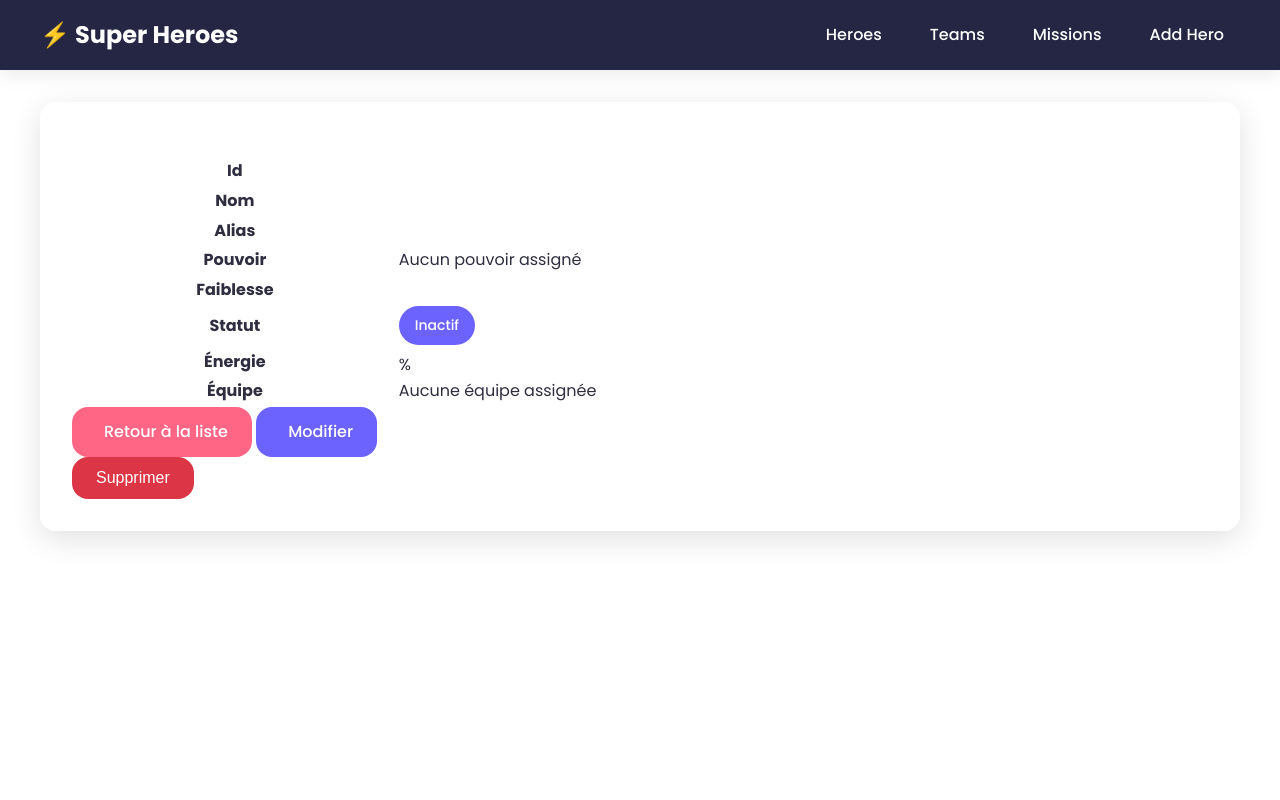
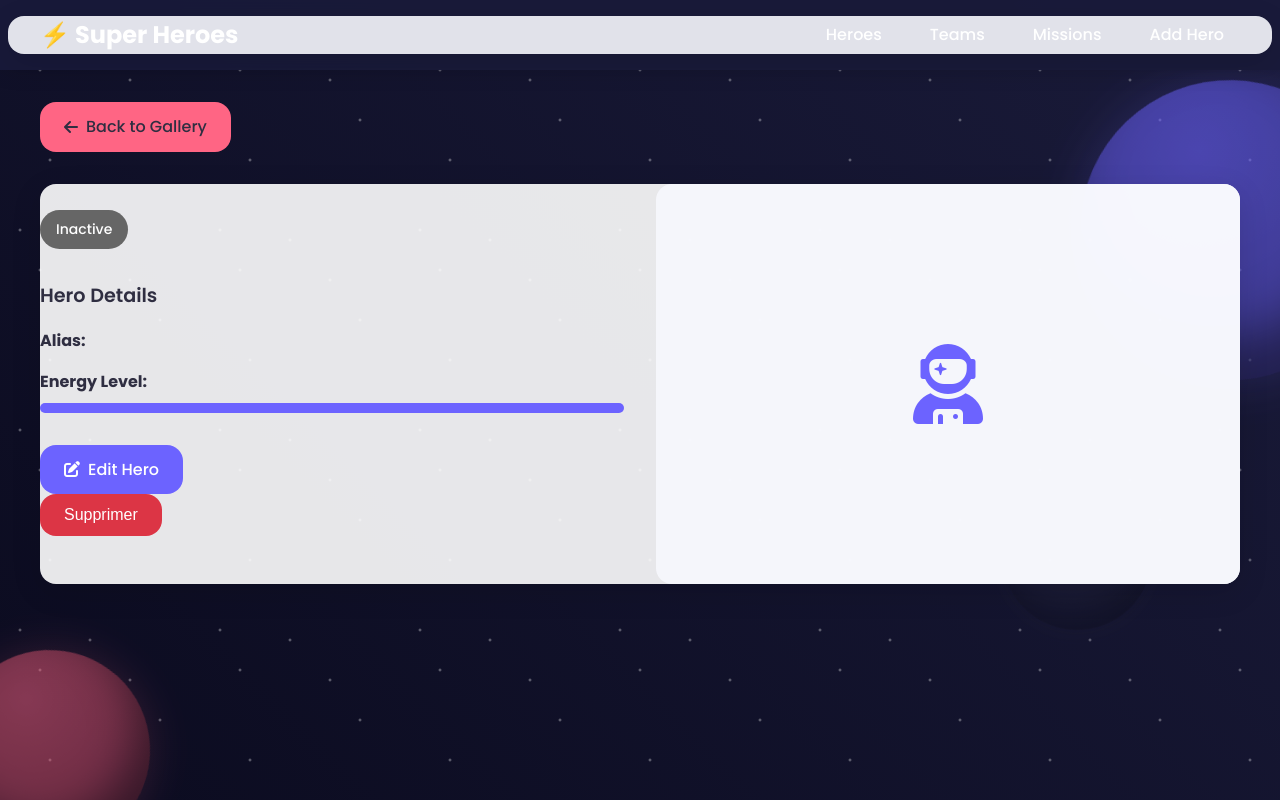
Before and after one commit to devilghostg/gestionnaire_super_heroes, a Symfony app: template templates/super_hero/show.html.twig in a window 1280 px wide. Run offline with Twig, Linux system fonts and the light colour scheme; the template is opened without the code that fills it, so the values that code supplies are empty; some libraries are stand-ins or nearby versions.

Commit message:
new design

```diff
--- /dev/null
+++ b/public/css/space-background.css
@@ -0,0 +1,128 @@
+/* Space Background */
+.space-background {
+    position: fixed;
+    top: 0;
+    left: 0;
+    width: 100%;
+    height: 100%;
+    z-index: -1;
+    overflow: hidden;
+    background: linear-gradient(45deg, #0B0B1F 0%, #1A1B3A 100%);
+}
+
+/* Planets */
+.planet {
+    position: absolute;
+    border-radius: 50%;
+    animation: rotate 100s infinite linear;
+}
+
+.planet-1 {
+    width: 300px;
+    height: 300px;
+    background: radial-gradient(circle at 30% 30%, #6C63FF 0%, #4B45B2 100%);
+    box-shadow:
+        0 0 50px rgba(108, 99, 255, 0.3),
+        inset -30px -30px 50px rgba(0,0,0,0.5);
+    top: 10%;
+    right: -100px;
+    opacity: 0.6;
+}
+
+.planet-2 {
+    width: 200px;
+    height: 200px;
+    background: radial-gradient(circle at 30% 30%, #FF6584 0%, #B23D54 100%);
+    box-shadow:
+        0 0 40px rgba(255, 101, 132, 0.3),
+        inset -20px -20px 40px rgba(0,0,0,0.5);
+    bottom: -50px;
+    left: -50px;
+    opacity: 0.5;
+    animation-duration: 120s;
+}
+
+.planet-3 {
+    width: 150px;
+    height: 150px;
+    background: radial-gradient(circle at 30% 30%, #2F2E41 0%, #1A1B3A 100%);
+    box-shadow:
+        0 0 30px rgba(47, 46, 65, 0.3),
+        inset -15px -15px 30px rgba(0,0,0,0.5);
+    top: 60%;
+    right: 10%;
+    opacity: 0.4;
+    animation-duration: 80s;
+}
+
+/* Stars */
+.stars {
+    position: absolute;
+    width: 100%;
+    height: 100%;
+}
+
+.stars:before,
+.stars:after {
+    content: '';
+    position: absolute;
+    top: 0;
+    left: 0;
+    width: 100%;
+    height: 100%;
+    background-image:
+        radial-gradient(2px 2px at 20px 30px, #fff, rgba(0,0,0,0)),
+        radial-gradient(2px 2px at 40px 70px, #fff, rgba(0,0,0,0)),
+        radial-gradient(2px 2px at 50px 160px, #fff, rgba(0,0,0,0)),
+        radial-gradient(2px 2px at 90px 40px, #fff, rgba(0,0,0,0)),
+        radial-gradient(2px 2px at 130px 80px, #fff, rgba(0,0,0,0)),
+        radial-gradient(2px 2px at 160px 120px, #fff, rgba(0,0,0,0));
+    background-repeat: repeat;
+    background-size: 200px 200px;
+    animation: twinkle 4s infinite;
+}
+
+.stars:after {
+    background-size: 300px 300px;
+    animation: twinkle 6s infinite;
+    animation-delay: 1s;
+}
+
+/* Animations */
+@keyframes rotate {
+    from { transform: rotate(0deg); }
+    to { transform: rotate(360deg); }
+}
+
+@keyframes twinkle {
+    0% { opacity: 0; }
+    50% { opacity: 1; }
+    100% { opacity: 0; }
+}
+
+/* Container styles */
+.container {
+    max-width: 1200px;
+    margin: 6rem auto 2rem;
+    padding: 2rem;
+    background: var(--background-color);
+    backdrop-filter: blur(10px);
+    border-radius: var(--border-radius);
+    box-shadow: var(--box-shadow);
+}
+
+/* Main container for content */
+.main-container {
+    max-width: 1200px;
+    margin: 6rem auto 2rem;
+    padding: 0 2rem;
+}
+
+/* Responsive adjustments */
+@media (max-width: 768px) {
+    .container,
+    .main-container {
+        padding: 1rem;
+        margin-top: 4rem;
+    }
+}
--- a/templates/super_hero/show.html.twig
+++ b/templates/super_hero/show.html.twig
@@ -1,126 +1,112 @@
 {% extends 'base.html.twig' %}
 
-{% block title %}Détails du Super-héros{% endblock %}
+{% block title %}{{ super_hero.name }} - Hero Profile{% endblock %}
 
 {% block stylesheets %}
     {{ parent() }}
     <style>
-        #model3dContainer {
+        .model3d-container {
             width: 100%;
             height: 400px;
-            background: linear-gradient(135deg, #1a1a1a 0%, #0a0a0a 100%);
-            border-radius: 10px;
-            margin-bottom: 20px;
+            background: rgba(0, 0, 0, 0.1);
+            border-radius: var(--border-radius);
+            overflow: hidden;
         }
     </style>
 {% endblock %}
 
-{% block javascripts %}
-    {{ parent() }}
-    <script src="https://cdnjs.cloudflare.com/ajax/libs/three.js/r128/three.min.js"></script>
-    <script src="https://cdn.jsdelivr.net/npm/three@0.128.0/examples/js/controls/OrbitControls.js"></script>
-    <script src="https://cdn.jsdelivr.net/npm/three@0.128.0/examples/js/loaders/GLTFLoader.js"></script>
-    <script src="{{ asset('js/hero3d.js') }}"></script>
-    <script>
-        document.addEventListener('DOMContentLoaded', function() {
-            {% if super_hero.model3dPath %}
-                console.log('Initializing 3D viewer with model:', '{{ asset(super_hero.model3dPath) }}');
-                new Hero3DViewer('model3dContainer', '{{ asset(super_hero.model3dPath) }}');
-            {% endif %}
-        });
-    </script>
-{% endblock %}
+{% block body %}
+    <div class="header-section" style="margin-bottom: 2rem; display: flex; align-items: center; gap: 1rem;">
+        <a href="{{ path('app_super_hero_index') }}" class="btn btn-secondary" style="color: var(--text-color);">
+            <i class="fas fa-arrow-left"></i> Back to Gallery
+        </a>
+    </div>
 
-{% block body %}
-    <div class="container mt-4">
-        <div class="card">
-            <div class="card-header">
-                <h1>{{ super_hero.name }}</h1>
-            </div>
-            <div class="card-body">
-                {% if super_hero.model3dPath %}
-                    <div id="model3dContainer"></div>
-                {% endif %}
-                <table class="table">
-                    <tbody>
-                        <tr>
-                            <th>Id</th>
-                            <td>{{ super_hero.id }}</td>
-                        </tr>
-                        <tr>
-                            <th>Nom</th>
-                            <td>{{ super_hero.name }}</td>
-                        </tr>
-                        <tr>
-                            <th>Alias</th>
-                            <td>{{ super_hero.alias }}</td>
-                        </tr>
-                        <tr>
-                            <th>Pouvoir</th>
-                            <td>
-                                {% if super_hero.power %}
-                                    {{ super_hero.power.name }}
-                                {% else %}
-                                    <span class="text-muted">Aucun pouvoir assigné</span>
+    <div class="card">
+        <div style="display: grid; grid-template-columns: 1fr 1fr; gap: 2rem;">
+            <div>
+                <h1 style="font-size: 2.5rem; font-weight: 700; margin-bottom: 1rem; color: var(--secondary-color);">
+                    {{ super_hero.name }}
+                </h1>
+
+                <div style="margin-bottom: 2rem;">
+                    {% if super_hero.team %}
+                        <span class="badge" style="background: var(--accent-color);">
+                            {{ super_hero.team.name }}
+                        </span>
+                    {% endif %}
+                    <span class="badge" style="background: {{ super_hero.isActive ? '#4CAF50' : '#666' }};">
+                        {{ super_hero.isActive ? 'Active' : 'Inactive' }}
+                    </span>
+                </div>
+
+                <div style="margin-bottom: 2rem;">
+                    <h3 style="font-size: 1.2rem; font-weight: 600; margin-bottom: 1rem;">Hero Details</h3>
+                    <div style="display: grid; gap: 1rem;">
+                        <div>
+                            <strong>Alias:</strong>
+                            <span>{{ super_hero.alias }}</span>
+                        </div>
+                        {% if super_hero.power %}
+                            <div>
+                                <strong>Power:</strong>
+                                <span>{{ super_hero.power.name }}</span>
+                                {% if super_hero.power.description %}
+                                    <p style="color: #666; font-size: 0.9rem; margin-top: 0.5rem;">
+                                        {{ super_hero.power.description }}
+                                    </p>
                                 {% endif %}
-                            </td>
-                        </tr>
-                        <tr>
-                            <th>Faiblesse</th>
-                            <td>{{ super_hero.weakness }}</td>
-                        </tr>
-                        <tr>
-                            <th>Statut</th>
-                            <td>
-                                {% if super_hero.isActive %}
-                                    <span class="badge bg-success">Actif</span>
-                                {% else %}
-                                    <span class="badge bg-danger">Inactif</span>
-                                {% endif %}
-                            </td>
-                        </tr>
-                        <tr>
-                            <th>Énergie</th>
-                            <td>
-                                <div class="progress" style="height: 20px;">
-                                    <div class="progress-bar {% if super_hero.energy < 30 %}bg-danger{% elseif super_hero.energy < 70 %}bg-warning{% else %}bg-success{% endif %}"
-                                         role="progressbar"
-                                         style="width: {{ super_hero.energy }}%;"
-                                         aria-valuenow="{{ super_hero.energy }}"
-                                         aria-valuemin="0"
-                                         aria-valuemax="100">
-                                        {{ super_hero.energy }}%
-                                    </div>
-                                </div>
-                            </td>
-                        </tr>
-                        <tr>
-                            <th>Équipe</th>
-                            <td>
-                                {% if super_hero.team %}
-                                    <a href="{{ path('app_team_show', {'id': super_hero.team.id}) }}">
-                                        {{ super_hero.team.name }}
-                                    </a>
-                                {% else %}
-                                    <span class="text-muted">Aucune équipe assignée</span>
-                                {% endif %}
-                            </td>
-                        </tr>
-                    </tbody>
-                </table>
+                            </div>
+                        {% endif %}
+                        {% if super_hero.weakness %}
+                            <div>
+                                <strong>Weakness:</strong>
+                                <span>{{ super_hero.weakness }}</span>
+                            </div>
+                        {% endif %}
+                        <div>
+                            <strong>Energy Level:</strong>
+                            <div class="progress" style="height: 10px; background: rgba(0,0,0,0.1); border-radius: 5px; overflow: hidden; margin-top: 0.5rem;">
+                                <div style="width: {{ super_hero.energy }}%; height: 100%; background: var(--primary-color);"></div>
+                            </div>
+                        </div>
+                    </div>
+                </div>
 
-                <div class="mt-4">
-                    <a href="{{ path('app_super_hero_index') }}" class="btn btn-secondary">
-                        <i class="bi bi-arrow-left"></i> Retour à la liste
+                <div class="hero-actions">
+                    <a href="{{ path('app_super_hero_edit', {'id': super_hero.id}) }}" class="btn">
+                        <i class="fas fa-edit"></i> Edit Hero
                     </a>
-
-                    <a href="{{ path('app_super_hero_edit', {'id': super_hero.id}) }}" class="btn btn-primary">
-                        <i class="bi bi-pencil"></i> Modifier
-                    </a>
-
                     {{ include('super_hero/_delete_form.html.twig') }}
                 </div>
+            </div>
+
+            <div>
+                {% if super_hero.model3dPath %}
+                    <div class="model3d-container" id="model3d-viewer"></div>
+                {% else %}
+                    <div style="height: 400px; background: var(--background-color); border-radius: var(--border-radius); display: flex; align-items: center; justify-content: center;">
+                        <i class="fas fa-user-astronaut" style="font-size: 5rem; color: var(--primary-color);"></i>
+                    </div>
+                {% endif %}
             </div>
         </div>
     </div>
 {% endblock %}
+
+{% block javascripts %}
+    {{ parent() }}
+    {% if super_hero.model3dPath %}
+        <script src="https://cdnjs.cloudflare.com/ajax/libs/three.js/r128/three.min.js"></script>
+        <script src="https://cdn.jsdelivr.net/npm/three@0.128.0/examples/js/controls/OrbitControls.js"></script>
+        <script src="https://cdn.jsdelivr.net/npm/three@0.128.0/examples/js/loaders/GLTFLoader.js"></script>
+        <script src="{{ asset('js/hero3d.js') }}"></script>
+        <script>
+            document.addEventListener('DOMContentLoaded', function() {
+                const modelPath = '{{ asset(super_hero.model3dPath) }}';
+                console.log('Loading 3D model from:', modelPath);
+                const viewer = new Hero3DViewer('model3d-viewer', modelPath);
+            });
+        </script>
+    {% endif %}
+{% endblock %}
```
Also changed, not shown: src/Controller/MissionController.php (+18 -0 lines), templates/mission/edit.html.twig (added, +65 -0 lines), templates/super_hero/index.html.twig (+58 -97 lines), templates/team/index.html.twig (+40 -56 lines).
